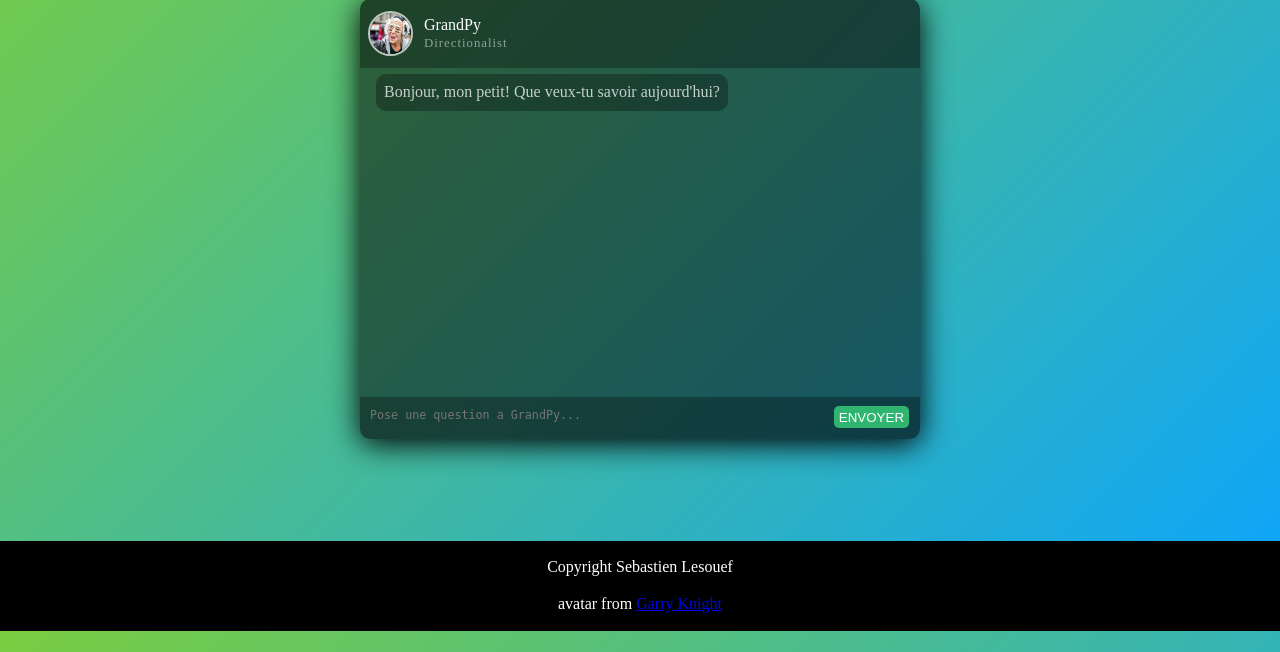
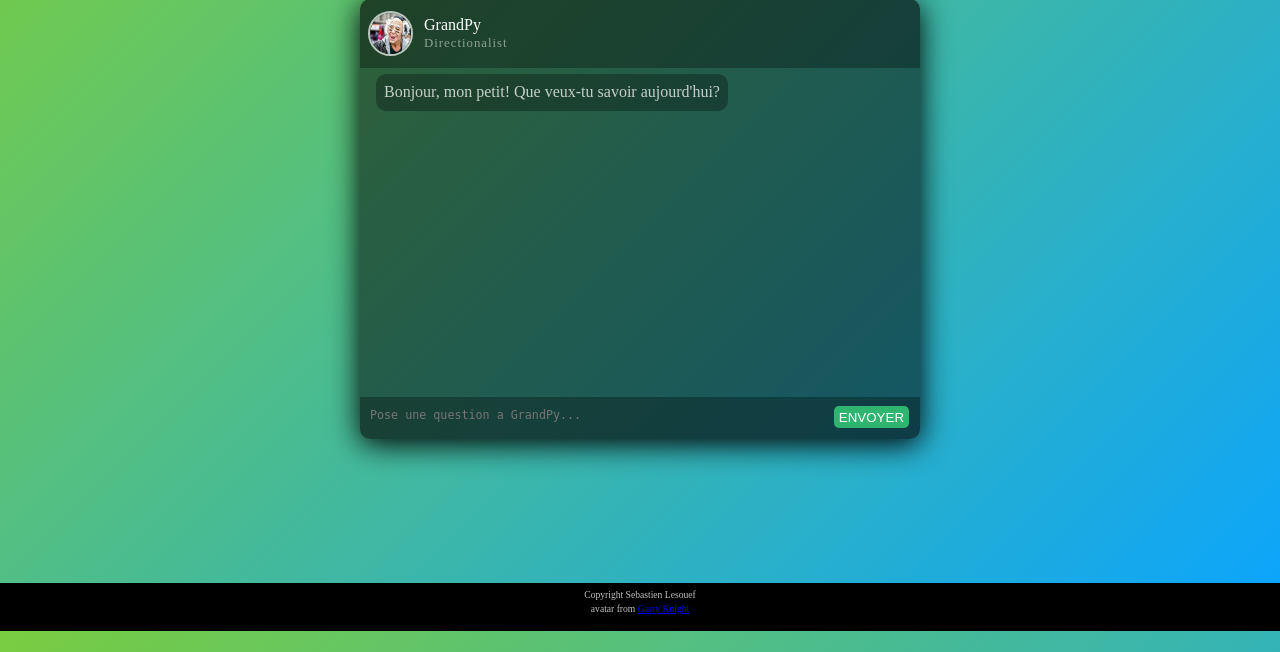
Before and after one commit to slesouef/FactMap, a Flask app: page / in a window 1280 px wide. Shown: the part 169-821 px from the top of the page. Run offline with Flask 2, Linux system fonts and the light colour scheme; some libraries are stand-ins or nearby versions.

Commit message:
updated footer css and map selector now uses wildcard

```diff
--- a/bot/static/css/style.css
+++ b/bot/static/css/style.css
@@ -127,7 +127,7 @@ header > h1 {
     background: linear-gradient(120deg, #1d6e1d, #0a3f6e);
 }
 
-#map{
+div[id^="map"] {
     height: 200px;
     width: 324px;
 }
@@ -193,10 +193,12 @@ footer {
     bottom: 0;
     background-color: black;
     text-align: center;
-    min-height: 4em;
+    min-height: 3em;
     width: 100%;
 }
 
 footer p {
-    color: white;
+    color: rgba(255, 255, 255, 0.75);
+    font-size: 60%;
+    line-height: 50%;
 }
```
